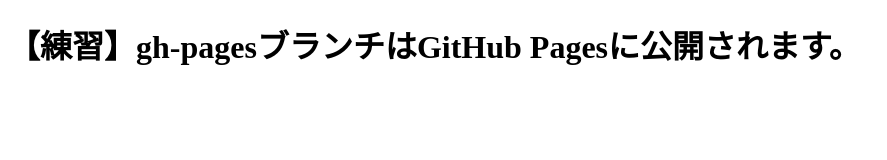
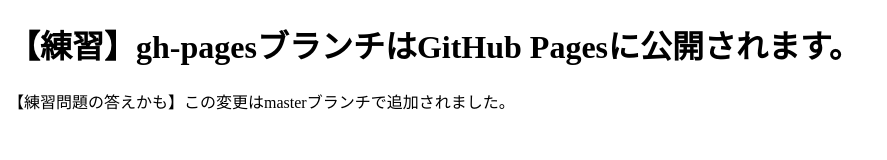
Before and after one commit to frewwz/git-study, a plain HTML site: page index.html in a window 1280 px wide. Shown: the whole page, without its empty margins (0-887 px from the left). Drawn offline with Linux system fonts and the light colour scheme.

Commit message:
練習問題で、とりあえず、マスターのブランチに追加

```diff
--- a/index.html
+++ b/index.html
@@ -8,5 +8,6 @@
 </head>
 <body>
   <h1>【練習】gh-pagesブランチはGitHub Pagesに公開されます。</h1>
+  <p>【練習問題の答えかも】この変更はmasterブランチで追加されました。</p>
 </body>
 </html>
```
